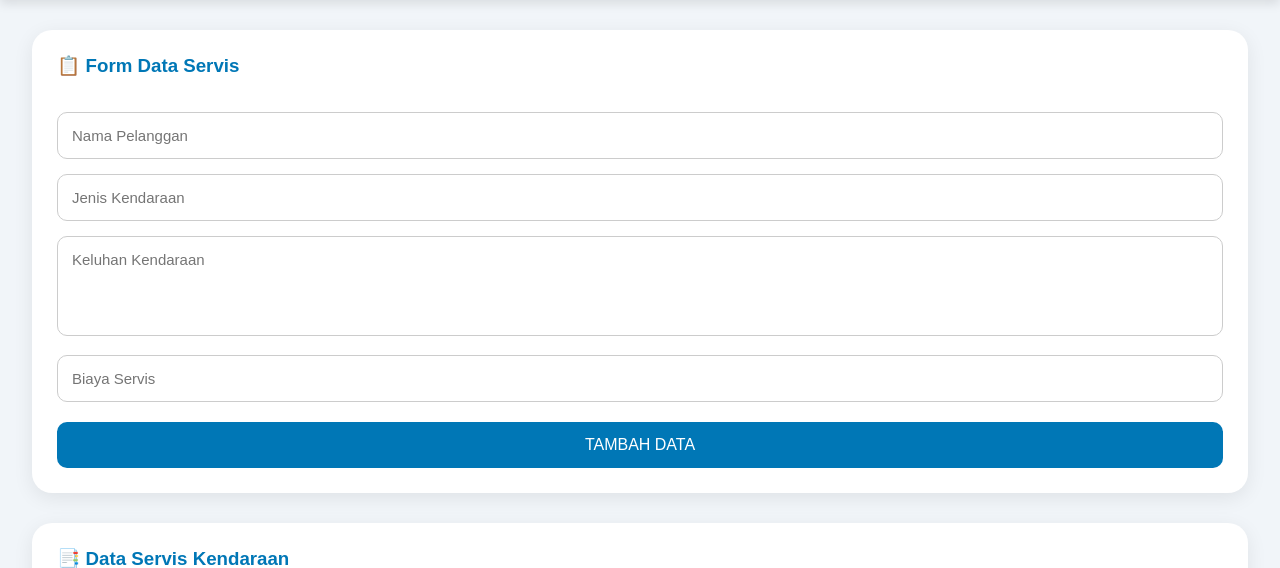
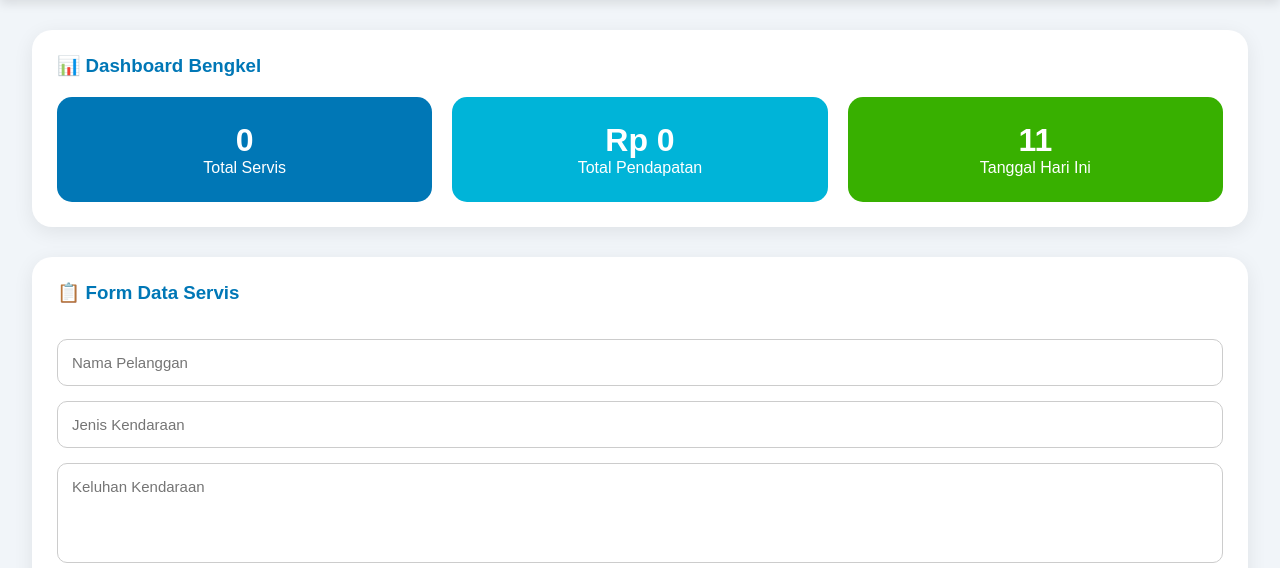
Before and after one commit to jrceplos420/situs-web_1, a PHP site: page /index.php in a window 1280 px wide. Shown: the part 78-646 px from the top of the page. Run offline with PHP 8.4, Linux system fonts and the light colour scheme; the visitor is signed in with stand-in values (Sample User, id 1); data that the repository does not hold is empty.

Commit message:
projek (UTS) pertemuan 8

```diff
--- a/index.php
+++ b/index.php
@@ -315,6 +315,72 @@ exit;
 </div>
 
 <div class="container">
+    <?php
+
+$total_servis = mysqli_num_rows(
+    mysqli_query($conn, "SELECT * FROM servis")
+);
+
+$total_pendapatan = mysqli_fetch_assoc(
+    mysqli_query($conn, "SELECT SUM(biaya) AS total FROM servis")
+);
+
+?>
+
+<div id="dashboard" class="card">
+
+    <h3>📊 Dashboard Bengkel</h3>
+
+    <div style="
+        display:flex;
+        gap:20px;
+        flex-wrap:wrap;
+    ">
+
+        <div style="
+            flex:1;
+            min-width:220px;
+            background:#0077b6;
+            color:white;
+            padding:25px;
+            border-radius:15px;
+            text-align:center;
+        ">
+            <h1><?php echo $total_servis; ?></h1>
+            <p>Total Servis</p>
+        </div>
+
+        <div style="
+            flex:1;
+            min-width:220px;
+            background:#00b4d8;
+            color:white;
+            padding:25px;
+            border-radius:15px;
+            text-align:center;
+        ">
+            <h1>
+                Rp <?php echo number_format($total_pendapatan['total']); ?>
+            </h1>
+            <p>Total Pendapatan</p>
+        </div>
+
+        <div style="
+            flex:1;
+            min-width:220px;
+            background:#38b000;
+            color:white;
+            padding:25px;
+            border-radius:15px;
+            text-align:center;
+        ">
+            <h1><?php echo date('d'); ?></h1>
+            <p>Tanggal Hari Ini</p>
+        </div>
+
+    </div>
+
+</div>
 
 <div class="card">
 
```
